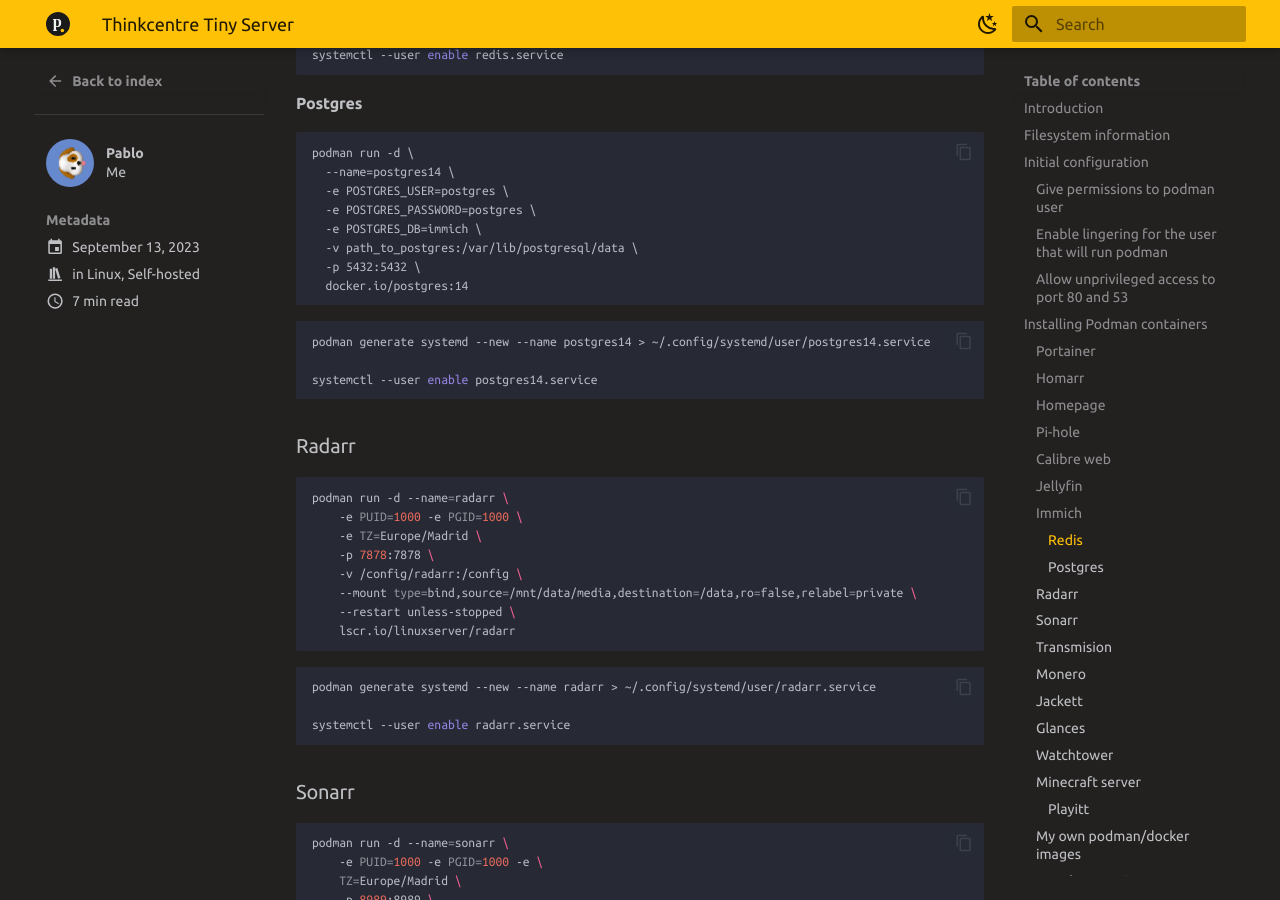
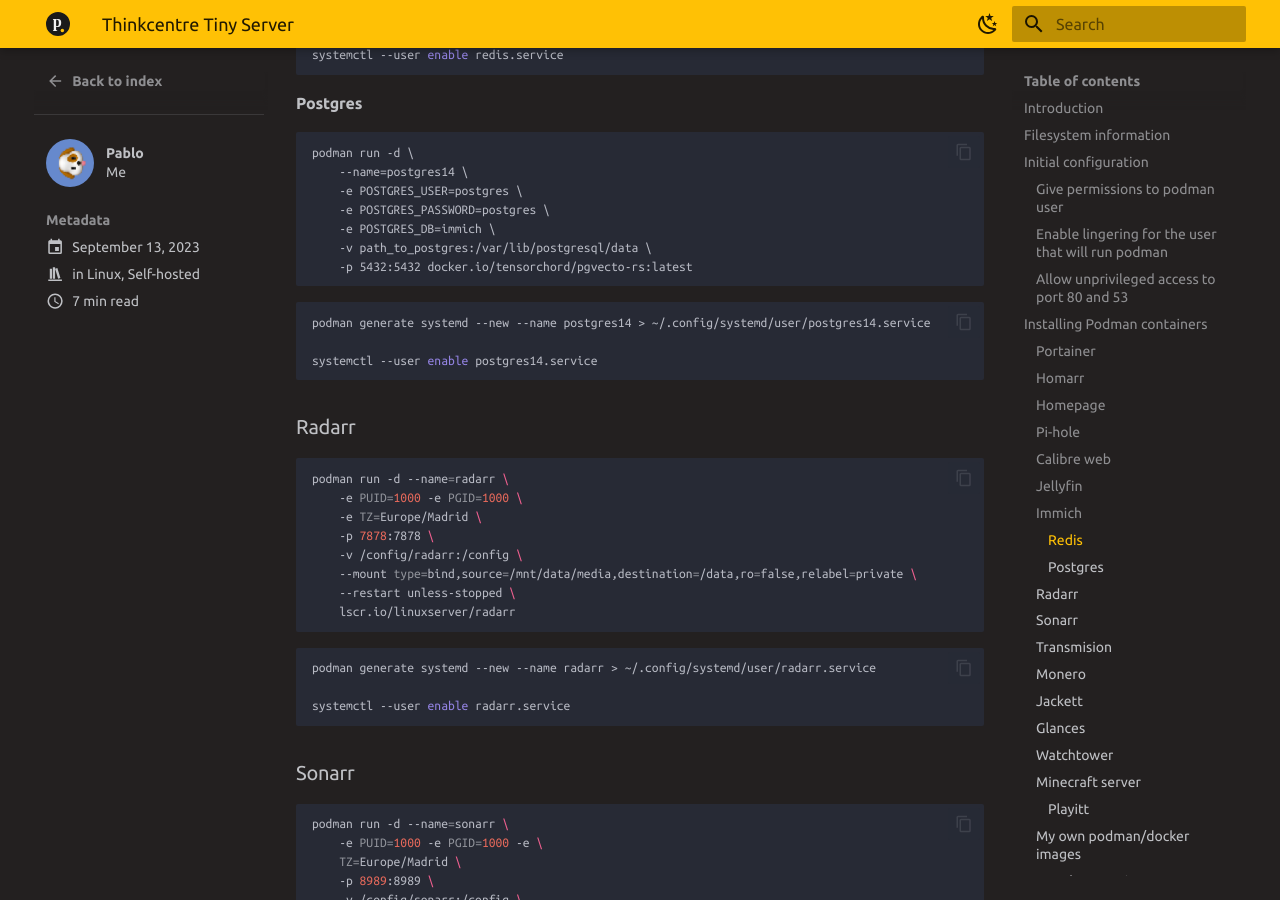
Before and after one commit to pbl0/pablob.eu, an MkDocs documentation site: the page built from docs/blog/posts/thinkcenter-m900-server.md, in a window 1280 px wide and 900 px high, scrolled down 6072 px. Built offline with MkDocs 1.6.1 and Material for MkDocs 9.7.7, drawn with Linux system fonts in a browser that asks for light colours; comment, search, counter and statistics services are not loaded.

Commit message:
update postgres for immich

````diff
--- a/docs/blog/posts/thinkcenter-m900-server.md
+++ b/docs/blog/posts/thinkcenter-m900-server.md
@@ -283,13 +283,12 @@ systemctl --user enable redis.service
 
 ```
 podman run -d \
-  --name=postgres14 \
-  -e POSTGRES_USER=postgres \
-  -e POSTGRES_PASSWORD=postgres \
-  -e POSTGRES_DB=immich \
-  -v path_to_postgres:/var/lib/postgresql/data \
-  -p 5432:5432 \
-  docker.io/postgres:14
+    --name=postgres14 \
+    -e POSTGRES_USER=postgres \
+    -e POSTGRES_PASSWORD=postgres \
+    -e POSTGRES_DB=immich \
+    -v path_to_postgres:/var/lib/postgresql/data \
+    -p 5432:5432 docker.io/tensorchord/pgvecto-rs:latest
 ```
 
 ```sh
````
